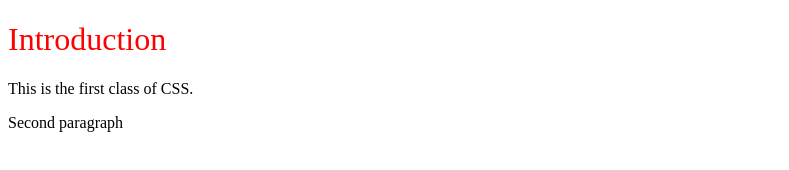
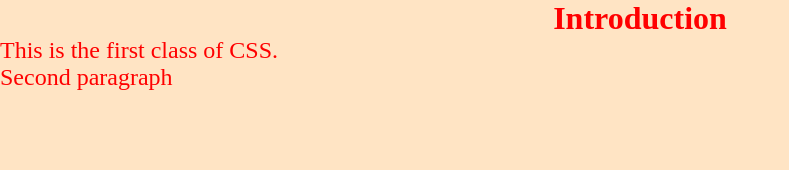
Before and after one commit to MErtanM/css-challange, a plain HTML site: page index.html in a window 1280 px wide. Shown: the whole page, without its empty margins (0-789 px from the left). Drawn offline with Linux system fonts and the light colour scheme.

Commit message:
no commit

```diff
--- a/index.html
+++ b/index.html
@@ -7,27 +7,9 @@
     <title>CSS</title>
 
     <!-- eksternal css -->
-    <!-- <link rel="stylesheet" href="style.css"> -->
+    <link rel="stylesheet" href="style.css">
 
         <!-- internal css -->
-<style>
-
-h1{
-
-color:red;
-font-size:px;
-font-weight: 400 ;
-
-}
-
-
-
-
-
-
-
-
-</style>
 
 
 
@@ -37,7 +19,7 @@ font-weight: 400 ;
 
 <h1>Introduction</h1>
 
-<p>This is the first class of CSS.</p>
+<p style="font-size:24px">This is the first class of CSS.</p>
 <p>Second paragraph</p>
 
 
--- a/style.css
+++ b/style.css
@@ -1,12 +1,25 @@
+*{
+background-color: bisque;
+margin: 0px;
+padding: 0px;
+
+}
+
+
 h1{
+color: blue;
+text-align: center;
+
+}
+
+p{
 
     color: red;
     font-size: 24px;
-    text-align: center;
+    font-weight: 100;
 }
 
-p{
- font-size: 12px;
+h1{
 
-
+    color: red; /* en son yazilan kodu uygular*/
 }
```
